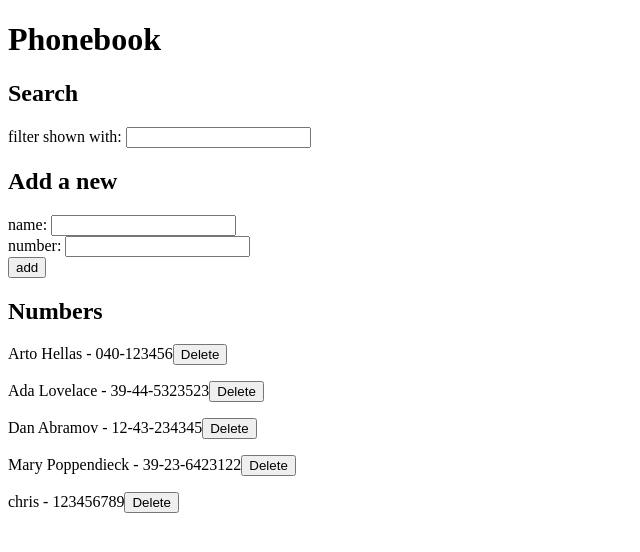
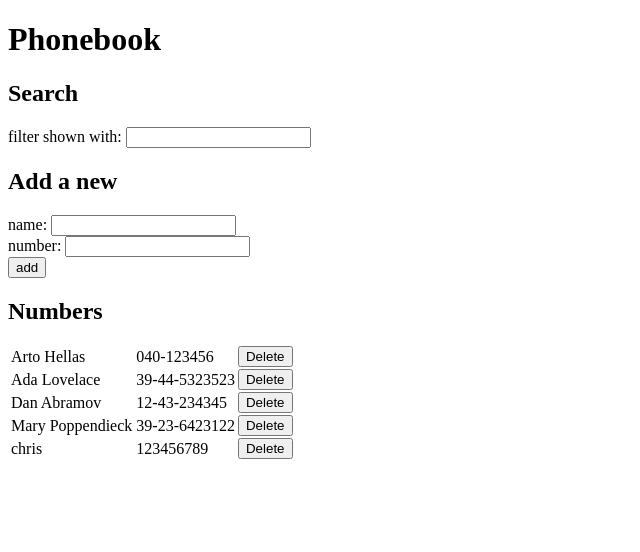
Before and after one commit to chrislange89/FullStackOpen2023, a React (Vite) app in the folder part2/phonebook/: page / in a window 1280 px wide. Shown: the top 552 px of the page, without its empty margins (0-640 px from the left). Built offline with nearby package versions, Linux system fonts and the light colour scheme; data requests are answered from the project's data file.

Commit message:
format entries as a table

```diff
--- a/part2/phonebook/src/components/numbers.component.jsx
+++ b/part2/phonebook/src/components/numbers.component.jsx
@@ -15,6 +15,8 @@ const Numbers = ({ people, handleDelete }) => {
     return (
       <div>
         <h2>Numbers</h2>
+        <table>
+          <tbody>
             {people.map((person) =>
               <Person
                 key={person.id}
@@ -24,6 +26,8 @@ const Numbers = ({ people, handleDelete }) => {
                 handleDelete={handleDelete}
               />
             )}
+          </tbody>
+        </table>
       </div>
     )
   }
--- a/part2/phonebook/src/components/person.component.jsx
+++ b/part2/phonebook/src/components/person.component.jsx
@@ -2,10 +2,11 @@ import PropTypes from 'prop-types';
 
 const Person = ({ id, name, number, handleDelete }) => {
   return (
-      <p>{name} - {number}
+      <tr>
+        <td>{name}</td>
+        <td>{number}</td>
         <button id={id} type="button" onClick={handleDelete}>Delete</button>
-      </p>
-
+      </tr>
   )
 }
 
```
Lines whose indentation alone changed are shown as unchanged.
